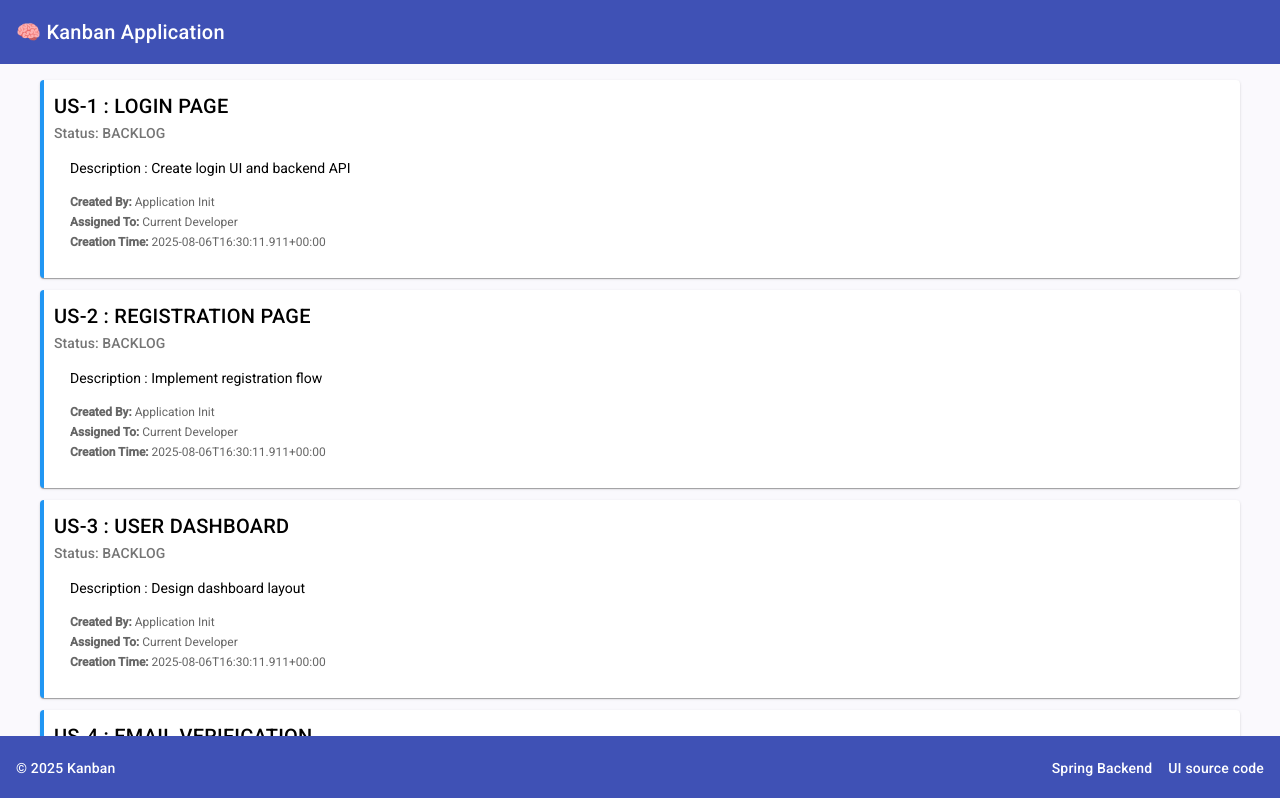
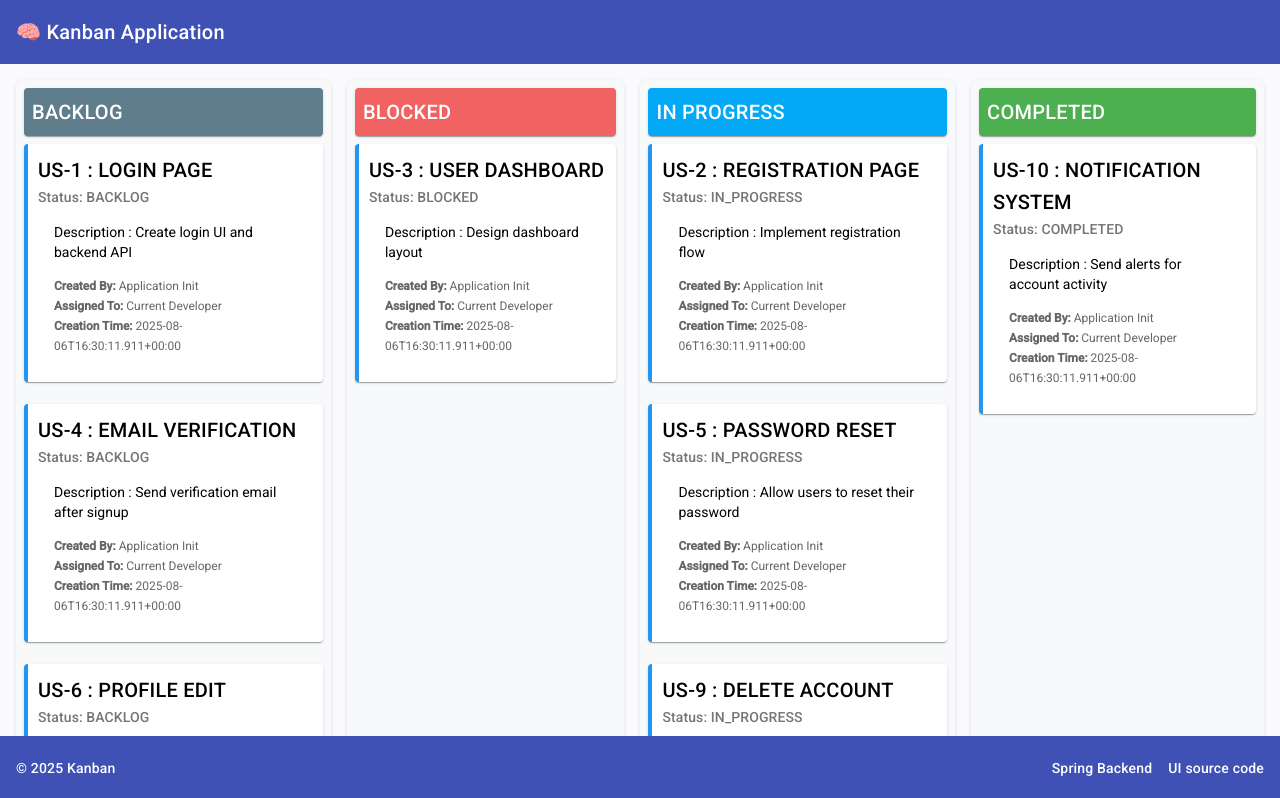
Before and after one commit to Himanshu-Koshti-lab/AngularKanBan, an Angular app: page / in a window 1280 px wide. Shown: the top 798 px of the page. Built offline with nearby package versions, Linux system fonts and the light colour scheme.

Commit message:
US-5 Added column in board with respective color.

```diff
--- a/src/app/component/board/board.css
+++ b/src/app/component/board/board.css
@@ -1,5 +1,50 @@
 .board {
+  display: flex;
+  gap: 16px;
   padding: 16px;
-  max-width: 1200px;
-  margin: 0 auto;
+  overflow-x: auto;
+  height: 100%;
+  box-sizing: border-box;
 }
+
+.kanban-column {
+  flex: 0 100vh 300px;
+  background: #f8f9fa;
+  border-radius: 8px;
+  padding: 8px;
+  box-shadow: 0 1px 4px rgba(0, 0, 0, 0.1);
+  display: flex;
+  flex-direction: column;
+}
+
+
+.story-list {
+  display: flex;
+  flex-direction: column;
+  gap: 10px;
+  flex-grow: 1;
+  /* overflow-y: auto; */
+}
+
+.kanban-header {
+  color: white;
+  margin-bottom: 8px;
+  padding: 8px;
+  border-radius: 4px;
+}
+
+.header-backlog {
+  background-color: #607d8b;
+}
+
+.header-in-progress {
+  background-color: #03a9f4;
+}
+
+.header-completed {
+  background-color: #4caf50;
+}
+
+.header-default {
+  background-color: #f16262;
+}
--- a/src/app/component/board/board.html
+++ b/src/app/component/board/board.html
@@ -1,6 +1,12 @@
 <div class="board">
-  <app-card
-    *ngFor="let story of stories"
-    [story]="story"
-  ></app-card>
+  <div class="kanban-column" *ngFor="let column of columns">
+    <mat-card class="kanban-header" [ngClass]="getHeaderClass(column.status)">
+      <mat-card-title>{{column.title}}</mat-card-title>
+    </mat-card>
+
+    <div class="story-list">
+      <app-card *ngFor="let story of column.stories" [story]="story"></app-card>
+    </div>
+
+  </div>
 </div>
--- a/src/app/component/board/board.ts
+++ b/src/app/component/board/board.ts
@@ -1,21 +1,46 @@
 import { Component } from '@angular/core';
-import { Column } from '../column/column';
 import { KanbanService } from '../../service/kanban.service';
 import { Task } from '../../entity/task.model';
 import { Card } from '../card/card';
 import { CommonModule } from '@angular/common';
+import { MatCard, MatCardTitle } from "@angular/material/card";
 
 @Component({
   selector: 'app-board',
-  imports: [ Card, CommonModule ],
+  standalone: true,
+  imports: [CommonModule, MatCard, MatCardTitle,
+    Card
+  ],
   templateUrl: './board.html',
   styleUrl: './board.css'
 })
 export class Board {
-  stories: Task[] = [];
+
+  columns = [
+    { title: 'BACKLOG', status: 'BACKLOG', stories: [] as Task[] },
+    { title: 'BLOCKED', status: 'BLOCKED', stories: [] as Task[] },
+    { title: 'IN PROGRESS', status: 'IN_PROGRESS', stories: [] as Task[] },
+    { title: 'COMPLETED', status: 'COMPLETED', stories: [] as Task[] },
+  ];
 
   constructor(private kanbanService: KanbanService) {
-    this.stories = this.kanbanService.getColumns();
-    console.log(this.stories);
+    const allStories = this.kanbanService.getColumns();
+    this.columns.forEach(column =>{
+      column.stories = allStories.filter(s=> s.status === column.status)
+    })
+  }
+
+  getHeaderClass(status: string): string {
+  switch (status) {
+    case 'BACKLOG':
+      return 'header-backlog';
+    case 'IN_PROGRESS':
+      return 'header-in-progress';
+    case 'COMPLETED':
+      return 'header-completed';
+    default:
+      return 'header-default';
   }
 }
+
+}
--- a/src/app/entity/task.model.ts
+++ b/src/app/entity/task.model.ts
@@ -2,7 +2,7 @@ export interface Task {
   id: number;
   title: string;
   description: string;
-  status: string;
+  status: 'BACKLOG' | 'BLOCKED' | 'IN_PROGRESS' | 'COMPLETED';
   creationTime: string;
   startTime: string | null;
   lastUpdate: string | null;
--- a/src/app/service/kanban.service.ts
+++ b/src/app/service/kanban.service.ts
@@ -18,7 +18,7 @@ export class KanbanService {
                         "id": 2,
                         "title": "Registration Page",
                         "description": "Implement registration flow",
-                        "status": "BACKLOG",
+                        "status": "IN_PROGRESS",
                         "creationTime": "2025-08-06T16:30:11.911+00:00",
                         "startTime": null,
                         "lastUpdate": null,
@@ -29,7 +29,7 @@ export class KanbanService {
                         "id": 3,
                         "title": "User Dashboard",
                         "description": "Design dashboard layout",
-                        "status": "BACKLOG",
+                        "status": "BLOCKED",
                         "creationTime": "2025-08-06T16:30:11.911+00:00",
                         "startTime": null,
                         "lastUpdate": null,
@@ -51,7 +51,7 @@ export class KanbanService {
                         "id": 5,
                         "title": "Password Reset",
                         "description": "Allow users to reset their password",
-                        "status": "BACKLOG",
+                        "status": "IN_PROGRESS",
                         "creationTime": "2025-08-06T16:30:11.911+00:00",
                         "startTime": null,
                         "lastUpdate": null,
@@ -95,7 +95,7 @@ export class KanbanService {
                         "id": 9,
                         "title": "Delete Account",
                         "description": "Allow users to delete their account",
-                        "status": "BACKLOG",
+                        "status": 'IN_PROGRESS',
                         "creationTime": "2025-08-06T16:30:11.911+00:00",
                         "startTime": null,
                         "lastUpdate": null,
@@ -106,7 +106,7 @@ export class KanbanService {
                         "id": 10,
                         "title": "Notification System",
                         "description": "Send alerts for account activity",
-                        "status": "BACKLOG",
+                        "status": "COMPLETED",
                         "creationTime": "2025-08-06T16:30:11.911+00:00",
                         "startTime": null,
                         "lastUpdate": null,
```
